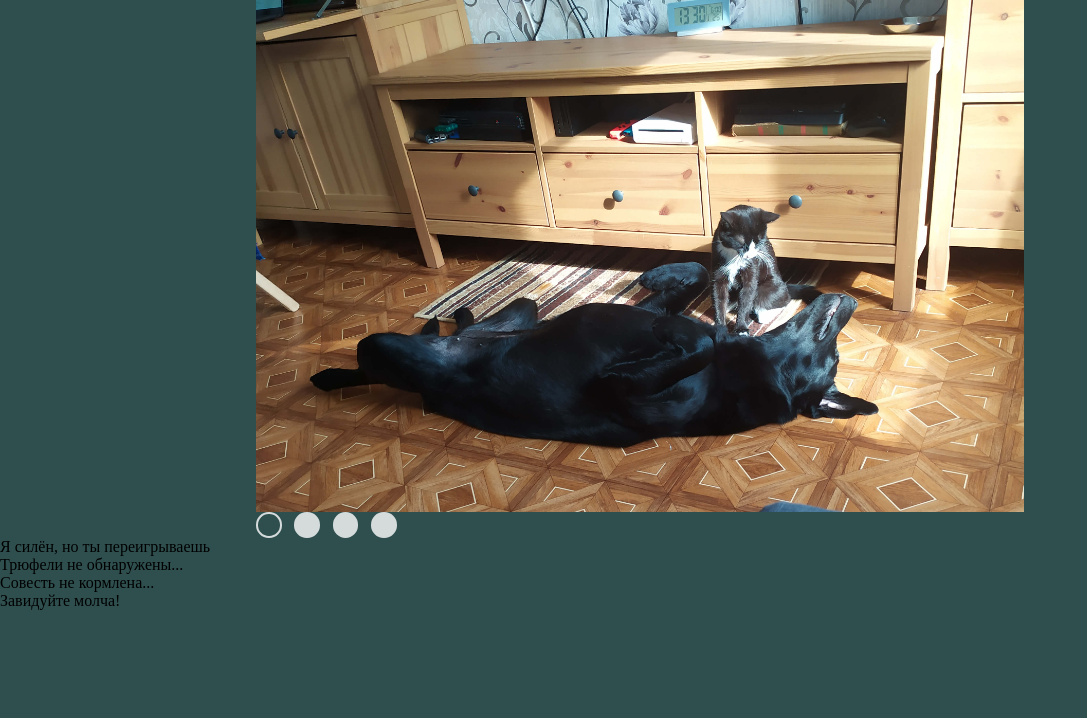
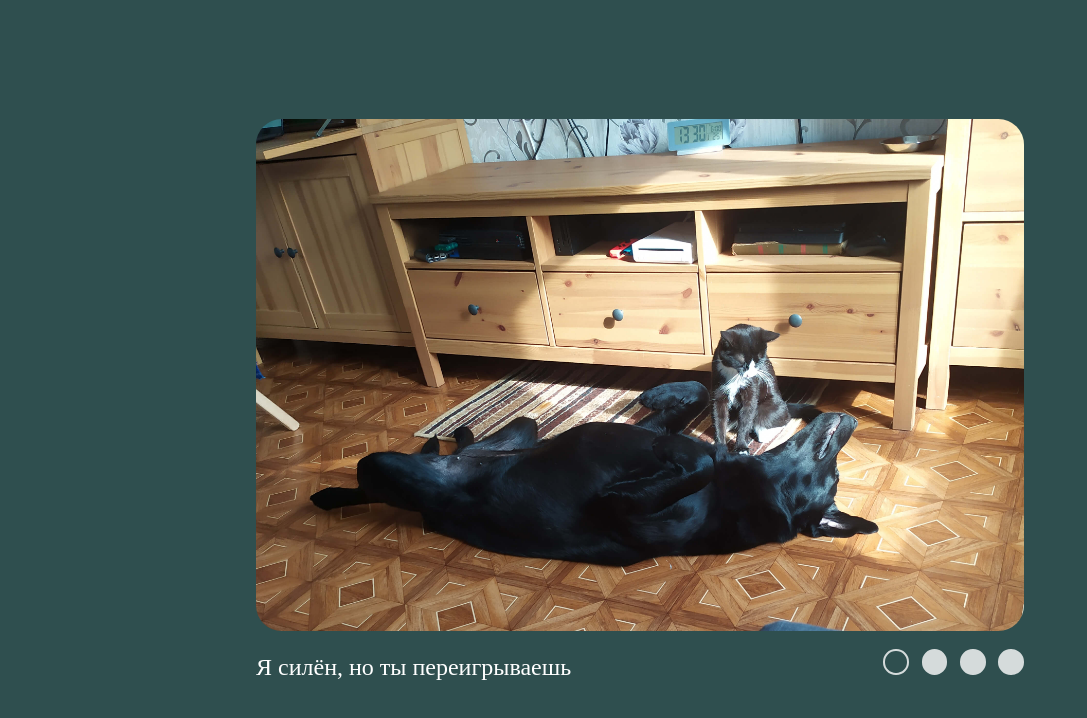
Before and after one commit to komalapa/cssMemSlider, a plain HTML site: page cssMemSlider/index.html in a window 1280 px wide. Shown: the whole page, without its empty margins (0-1087 px from the left). Drawn offline with Linux system fonts and the light colour scheme.

Commit message:
feat: text reverse slider 2021-10-16 17:04:20

```diff
--- a/cssMemSlider/index.html
+++ b/cssMemSlider/index.html
@@ -21,15 +21,14 @@
                 <div class="img" id="slider-img-3"></div>
                 <div class="img" id="slider-img-4"></div>
             </div>
+            <div class="controls-line">
                 <div class="controls">
                     <label class="slider-btn-lbl" for="slider-btn-1"></label>
                     <label class="slider-btn-lbl" for="slider-btn-2"></label>
                     <label class="slider-btn-lbl" for="slider-btn-3"></label>
                     <label class="slider-btn-lbl" for="slider-btn-4"></label>
                 </div>
-        </div>
-
-        <div class="slider-text-wrp">
+                <div class="txts-slider">
                     <div class="txts-wrp">
                         <div class="txt">Я силён, но ты переигрываешь</div>
                         <div class="txt">Трюфели не обнаружены...</div>
@@ -37,6 +36,14 @@
                         <div class="txt">Завидуйте молча!</div>
                     </div>
                 </div>
+
+            </div>
+
+        </div>
+
+        <div class="slider-text-wrp">
+
+        </div>
     </div>
 </body>
 </html>
--- a/cssMemSlider/style.css
+++ b/cssMemSlider/style.css
@@ -1,6 +1,8 @@
 
 :root{
     --slider-width: 60vw;
+    --slider-text-width: 40vw;
+
     --slider-height: calc((2 / 3) * var(--slider-width));
     --background-dark: darkslategrey;
     --btn-size: 2vw;
@@ -16,20 +18,24 @@ body, html{
 *{
     box-sizing: border-box;
 }
+body{
+    display: flex;
+    align-items: center;
+    justify-content: center;
+}
 .slider-wrp{
     width: 60vw;
     overflow-x: hidden;
     margin: 0 auto;
 }
 .imgs-wrp{
-    border-radius: 2vw;
     display: flex;
     margin-left: (-0 * var(--slider-width));
     transition: margin-left 0.5s ease-in;
 }
 
 .imgs-wrp .img{
-
+    border-radius: 2vw;
     margin: 0 auto;
     width: var(--slider-width);
     height: var(--slider-height);
@@ -71,10 +77,18 @@ body, html{
 #slider-btn-4:checked ~ .imgs-wrp{
     margin-left: calc((-3) * var(--slider-width));
 }
+
+.controls-line{
+    display: flex;
+    flex-direction: row-reverse;
+    justify-content: space-between;
+    align-items: baseline;
+}
+
 .controls{
     display: flex;
     gap:1vw;
-
+    /* float: right; */
 }
 .slider-btn-lbl{
     display: block;
@@ -88,15 +102,46 @@ body, html{
 .slider-btn-lbl:hover{
     opacity: 1;
 }
-#slider-btn-1:checked ~ .controls label:nth-child(1){
+#slider-btn-1:checked ~ .controls-line label:nth-child(1){
     background-color: var(--background-dark);
 }
-#slider-btn-2:checked ~ .controls label:nth-child(2){
+#slider-btn-2:checked ~ .controls-line label:nth-child(2){
     background-color: var(--background-dark);
 }
-#slider-btn-3:checked ~ .controls label:nth-child(3){
+#slider-btn-3:checked ~ .controls-line label:nth-child(3){
     background-color: var(--background-dark);
 }
-#slider-btn-4:checked ~ .controls label:nth-child(4){
+#slider-btn-4:checked ~ .controls-line label:nth-child(4){
     background-color: var(--background-dark);
 }
+
+.txts-slider{
+    overflow: hidden;
+    width: var(--slider-text-width);
+    height: 50px;
+}
+.txts-wrp{
+    display: flex;
+    flex-direction: row-reverse;
+    transition: margin-right 0.5s ease-in;
+}
+.txt{
+    width: var(--slider-text-width);
+    height: 3em;
+    flex-shrink: 0;
+    font-size: 1.5em;
+    line-height: 3em;
+    color: white
+}
+#slider-btn-1:checked ~ .controls-line .txts-wrp{
+    margin-right: 0;
+}
+#slider-btn-2:checked ~ .controls-line .txts-wrp{
+    margin-right: calc((-1) * var(--slider-text-width));
+}
+#slider-btn-3:checked ~ .controls-line .txts-wrp{
+    margin-right: calc((-2) * var(--slider-text-width));
+}
+#slider-btn-4:checked ~ .controls-line .txts-wrp{
+    margin-right: calc((-3) * var(--slider-text-width));
+}
```
Lines whose indentation alone changed are shown as unchanged.
